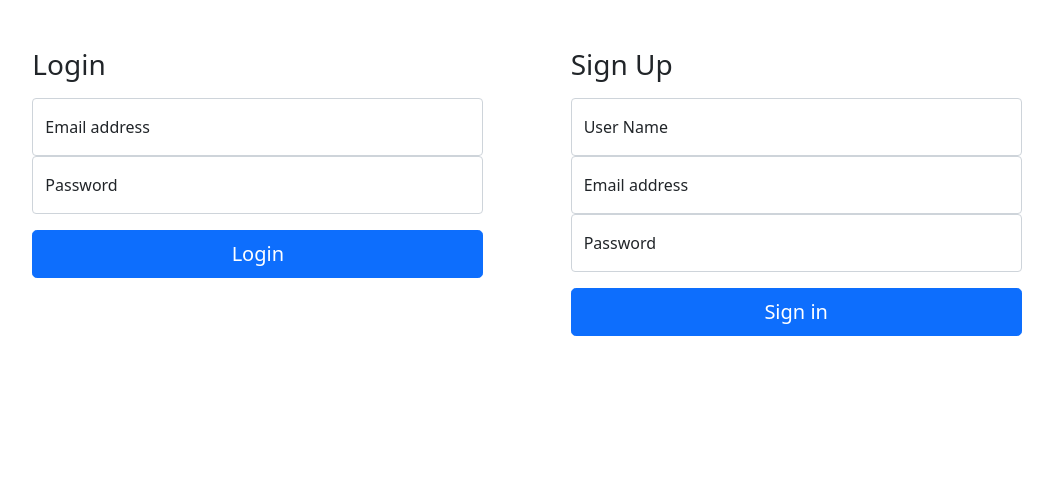
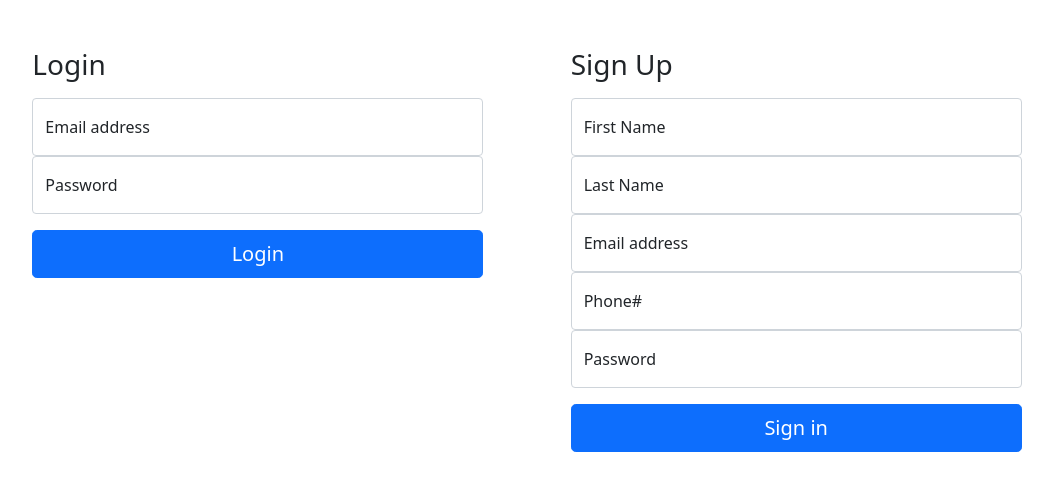
Before and after one commit to Juliusm9791/Pet_Adopt, a Node server app: page /login in a window 1280 px wide. Shown: the part 144-635 px from the top of the page, without its empty margins (113-1166 px from the left). Run offline with Node 20, Linux system fonts and the light colour scheme; some libraries are stand-ins or nearby versions.

Commit message:
home routes

```diff
--- a/controllers/home-routes.js
+++ b/controllers/home-routes.js
@@ -1,17 +1,17 @@
 const router = require('express').Router();
-const { User, Post, Comment } = require('../models');
+const { User, Pet, Message } = require('../models');
 const withAuth = require('../utils/auth');
 
 
 // GET all info for homepage
 router.get('/', async (req, res) => {
   try {
-    const userData = await Post.findAll({
-      include: [{ model: Comment }, { model: User }],
+    const petsData = await Pet.findAll({
+      include: [{ model: User }, { model: Message }],
     });
 
-    const allInfo = userData.map((user) => user.get({ plain: true }));
-    res.render('homepage', { allInfo, loggedIn: req.session.loggedIn });
+    const allPets = petsData.map((user) => user.get({ plain: true }));
+    res.render('homepage', { allPets, loggedIn: req.session.loggedIn });
 
   } catch (err) {
     console.log(err);
@@ -20,62 +20,62 @@ router.get('/', async (req, res) => {
 });
 
 // GET user info for dashboard
-router.get('/dashboard', withAuth, async (req, res) => {
-  try {
-    const userData = await User.findByPk(req.session.userId, {
-      attributes: { exclude: ['password'] },
-      include: [{ model: Post }],
-    });
+// router.get('/dashboard', withAuth, async (req, res) => {
+//   try {
+//     const userData = await User.findByPk(req.session.userId, {
+//       attributes: { exclude: ['password'] },
+//       include: [{ model: Pet }],
+//     });
 
-    const allInfo = userData.get({ plain: true });
-    res.render('dashboard', {
-      ...allInfo,
-      loggedIn: req.session.loggedIn
-    });
+//     const allInfo = userData.get({ plain: true });
+//     res.render('dashboard', {
+//       ...allInfo,
+//       loggedIn: req.session.loggedIn
+//     });
 
-  } catch (err) {
-    res.status(500).json(err);
-  }
-});
+//   } catch (err) {
+//     res.status(500).json(err);
+//   }
+// });
 
-// GET post info by id for dashboard
-router.get('/dashboard/post/:id', withAuth, async (req, res) => {
-  try {
-    const postData = await Post.findByPk(req.params.id, {
-      include: [{ model: User, exclude: ['password'] },],
-    });
+// // GET post info by id for dashboard
+// router.get('/dashboard/post/:id', withAuth, async (req, res) => {
+//   try {
+//     const postData = await Post.findByPk(req.params.id, {
+//       include: [{ model: User, exclude: ['password'] },],
+//     });
 
-    const allInfo = postData.get({ plain: true });
-    res.render('updatepost', { allInfo, loggedIn: req.session.loggedIn });
-  } catch (err) {
-    console.log(err);
-    res.status(500).json(err);
-  }
-});
+//     const allInfo = postData.get({ plain: true });
+//     res.render('updatepost', { allInfo, loggedIn: req.session.loggedIn });
+//   } catch (err) {
+//     console.log(err);
+//     res.status(500).json(err);
+//   }
+// });
 
-router.get('/dashboard/addpost', async (req, res) => {
-  try {
-    res.render('addpost', { loggedIn: req.session.loggedIn, userId: req.session.userId });
-  } catch (err) {
-    console.log(err);
-    res.status(500).json(err);
-  }
-});
+// router.get('/dashboard/addpost', async (req, res) => {
+//   try {
+//     res.render('addpost', { loggedIn: req.session.loggedIn, userId: req.session.userId });
+//   } catch (err) {
+//     console.log(err);
+//     res.status(500).json(err);
+//   }
+// });
 
 // GET post info by id for add comment
-router.get('/addcomment/post/:id', withAuth, async (req, res) => {
-  try {
-    const postData = await Post.findByPk(req.params.id, {
-      include: [{ model: User, exclude: ['password'] }, { model: Comment }],
-    });
+// router.get('/addcomment/post/:id', withAuth, async (req, res) => {
+//   try {
+//     const postData = await Post.findByPk(req.params.id, {
+//       include: [{ model: User, exclude: ['password'] }, { model: Comment }],
+//     });
 
-    const allInfo = postData.get({ plain: true });
-    res.render('addcomment', { ...allInfo, loggedIn: req.session.loggedIn });
-  } catch (err) {
-    console.log(err);
-    res.status(500).json(err);
-  }
-});
+//     const allInfo = postData.get({ plain: true });
+//     res.render('addcomment', { ...allInfo, loggedIn: req.session.loggedIn });
+//   } catch (err) {
+//     console.log(err);
+//     res.status(500).json(err);
+//   }
+// });
 
 // Log in
 router.get('/login', (req, res) => {
--- a/package.json
+++ b/package.json
@@ -23,10 +23,10 @@
     "connect-session-sequelize": "^7.1.2",
     "dotenv": "^10.0.0",
     "express": "^4.17.1",
-    "express-handlebars": "^6.0.1",
+    "express-handlebars": "^6.0.2",
     "express-session": "^1.17.2",
     "handlebars": "^4.7.7",
     "mysql2": "^2.3.3",
-    "sequelize": "^6.12.0-alpha.1"
+    "sequelize": "^6.12.0-beta.1"
   }
 }
--- a/views/homepage.handlebars
+++ b/views/homepage.handlebars
@@ -1,4 +1,6 @@
-{{#each allInfo}}
+<h1>TEST</h1>
+
+{{!-- {{#each allInfo}}
 <div class="card text-dark bg-light my-3 border border-dark">
     <a href="/addcomment/post/{{id}}" class="d-inline-flex card-header p-2 justify-content-between"
         style="text-decoration: none;">
@@ -10,4 +12,4 @@
         <p class="card-text">{{text}}</p>
     </div>
 </div>
-{{/each}}
+{{/each}} --}}
--- a/views/login.handlebars
+++ b/views/login.handlebars
@@ -20,12 +20,20 @@
     <form class="form signup-form">
       <h1 class="h3 mb-3 fw-normal">Sign Up</h1>
       <div class="form-floating">
-        <input type="name" class="form-control" id="username-signup" placeholder="Name">
-        <label for="username-signup">User Name</label>
+        <input type="name" class="form-control" id="userName-signup" placeholder="First Name">
+        <label for="username-signup">First Name</label>
+      </div>
+      <div class="form-floating">
+        <input type="name" class="form-control" id="userLastName-signup" placeholder="Last Name">
+        <label for="username-signup">Last Name</label>
       </div>
       <div class="form-floating">
         <input type="email" class="form-control" id="email-signup" placeholder="name@example.com">
         <label for="email-signup">Email address</label>
+      </div>
+      <div class="form-floating">
+        <input type="name" class="form-control" id="phone-signup" placeholder="Phone">
+        <label for="username-signup">Phone#</label>
       </div>
       <div class="form-floating">
         <input type="password" class="form-control" id="password-signup" placeholder="Password">
```
Also changed, not shown: 1 other file.
